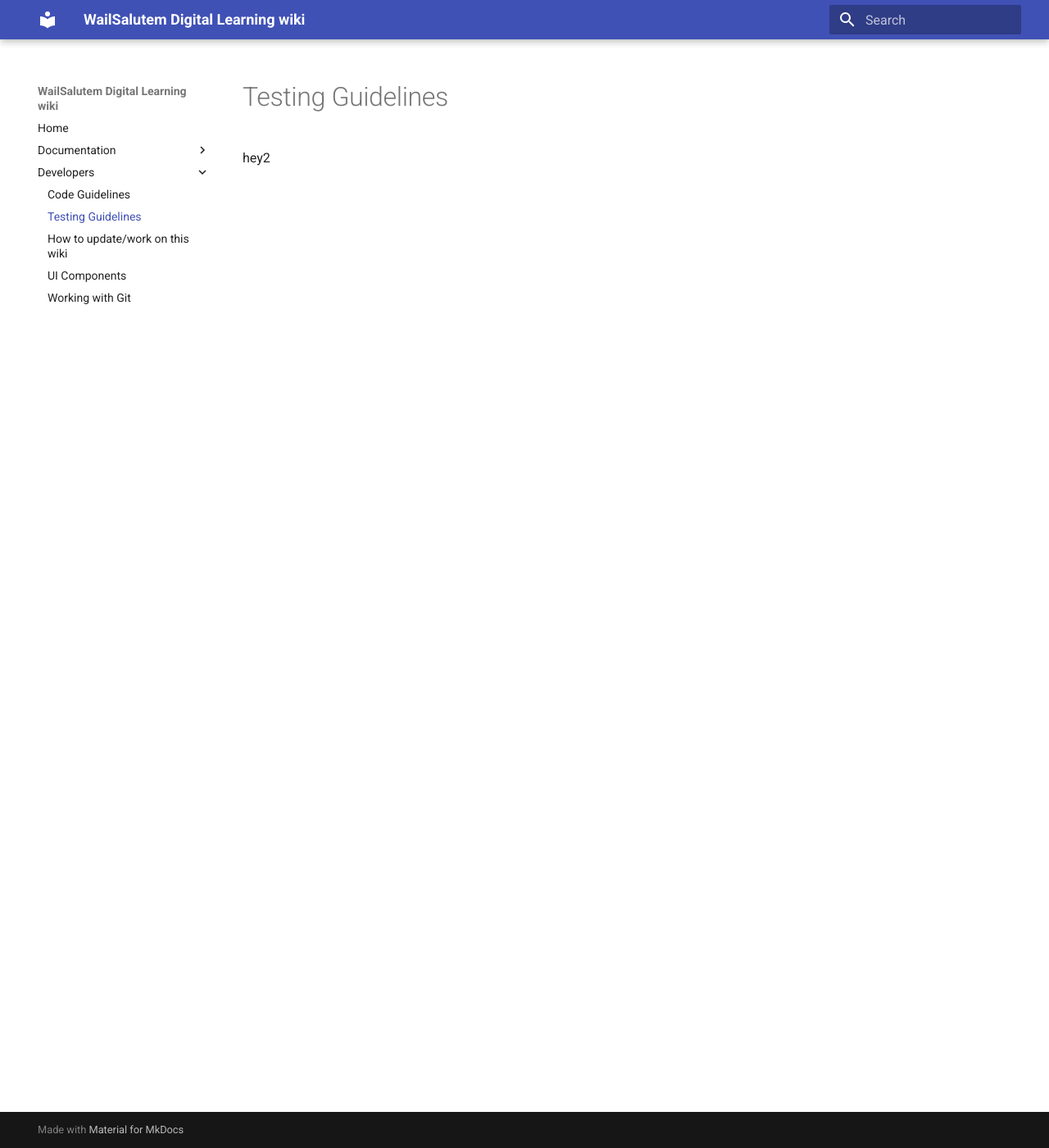
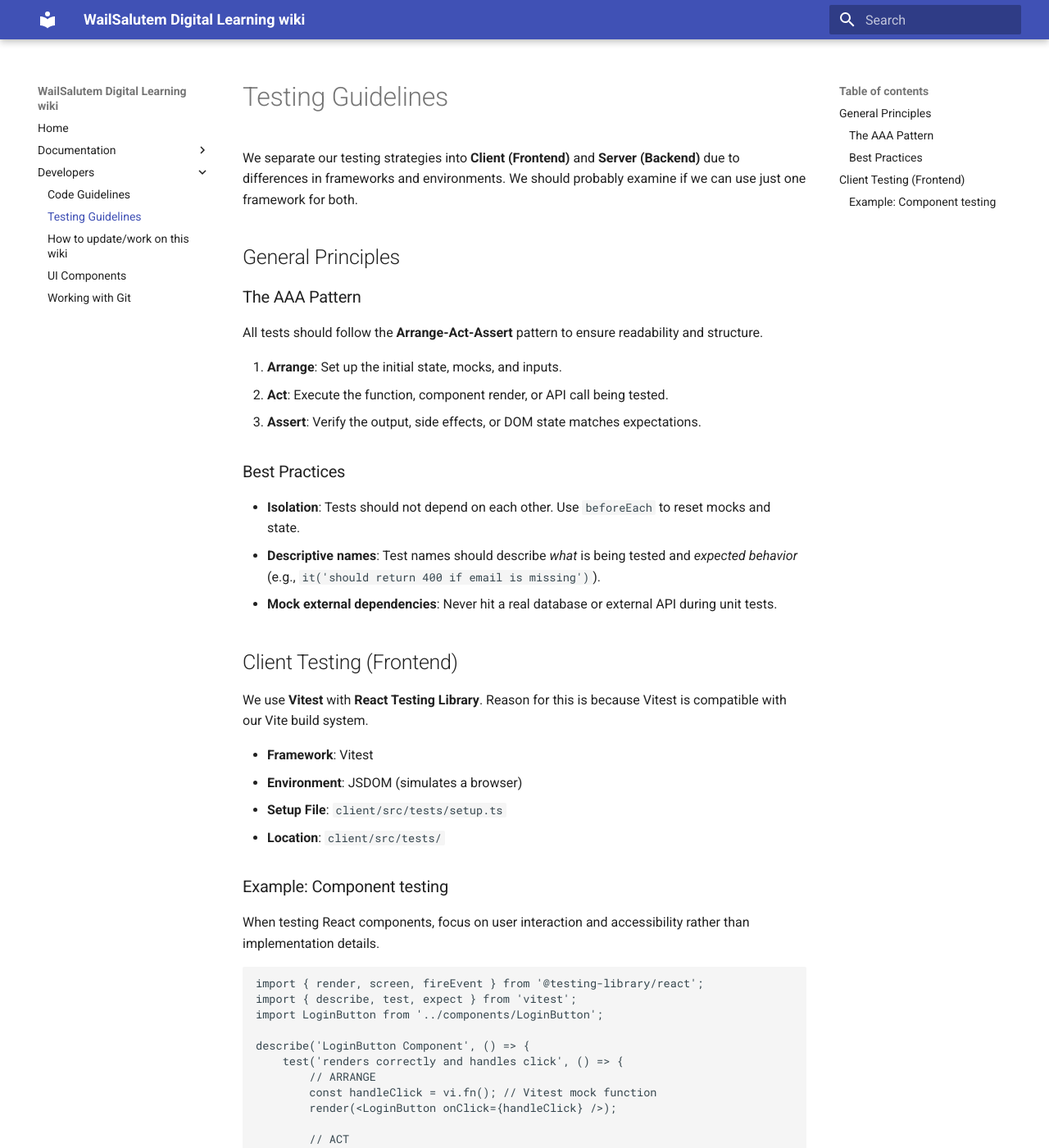
Before and after one commit to al3ksandrs/wailsalutem-digital-learning, an MkDocs documentation site: the page built from docs/developers/testing-guidelines.md, in a window 1280 px wide and 1400 px high. Shown: the whole window at 82% size. Built offline with MkDocs 1.6.1 and Material for MkDocs 9.7.7, drawn with Linux system fonts in a browser that asks for light colours; some of the changed text lies outside the part shown.

Commit message:
docs: Testing guidelines for the client side

````diff
--- a/docs/developers/testing-guidelines.md
+++ b/docs/developers/testing-guidelines.md
@@ -1 +1,52 @@
-hey2
+# Testing Guidelines
+
+We separate our testing strategies into **Client (Frontend)** and **Server (Backend)** due to differences in frameworks and environments.
+We should probably examine if we can use just one framework for both.
+
+## General Principles
+
+### The AAA Pattern
+All tests should follow the **Arrange-Act-Assert** pattern to ensure readability and structure.
+
+1.  **Arrange**: Set up the initial state, mocks, and inputs.
+2.  **Act**: Execute the function, component render, or API call being tested.
+3.  **Assert**: Verify the output, side effects, or DOM state matches expectations.
+
+### Best Practices
+* **Isolation**: Tests should not depend on each other. Use `beforeEach` to reset mocks and state.
+* **Descriptive names**: Test names should describe *what* is being tested and *expected behavior* (e.g., `it('should return 400 if email is missing')`).
+* **Mock external dependencies**: Never hit a real database or external API during unit tests.
+
+## Client Testing (Frontend)
+
+We use **Vitest** with **React Testing Library**. Reason for this is because Vitest is compatible with our Vite build system.
+
+* **Framework**: Vitest
+* **Environment**: JSDOM (simulates a browser)
+* **Setup File**: `client/src/tests/setup.ts`
+* **Location**: `client/src/tests/`
+
+### Example: Component testing
+When testing React components, focus on user interaction and accessibility rather than implementation details.
+
+```tsx
+import { render, screen, fireEvent } from '@testing-library/react';
+import { describe, test, expect } from 'vitest';
+import LoginButton from '../components/LoginButton';
+
+describe('LoginButton Component', () => {
+    test('renders correctly and handles click', () => {
+        // ARRANGE
+        const handleClick = vi.fn(); // Vitest mock function
+        render(<LoginButton onClick={handleClick} />);
+
+        // ACT
+        const button = screen.getByRole('button', { name: /login/i });
+        fireEvent.click(button);
+
+        // ASSERT
+        expect(button).toBeInTheDocument();
+        expect(handleClick).toHaveBeenCalledTimes(1);
+    });
+});
+```
````
